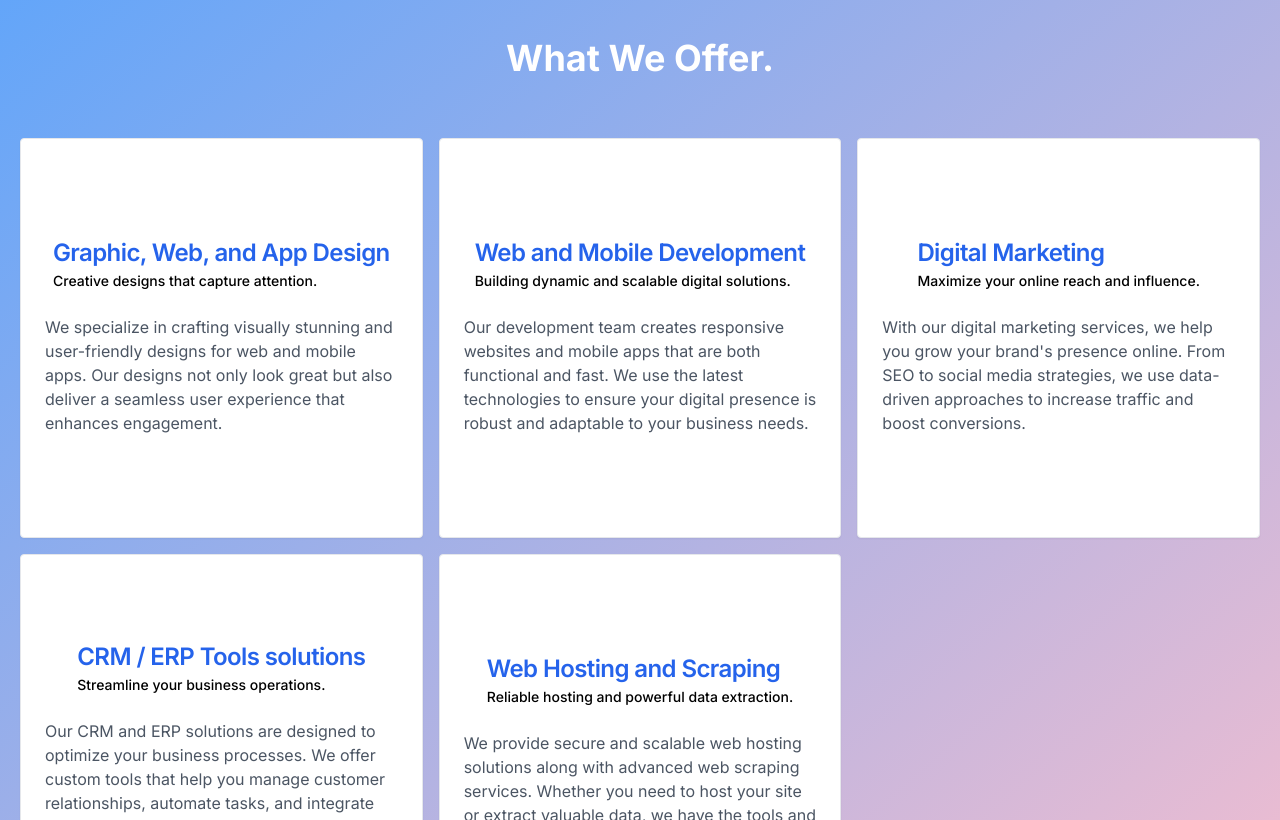
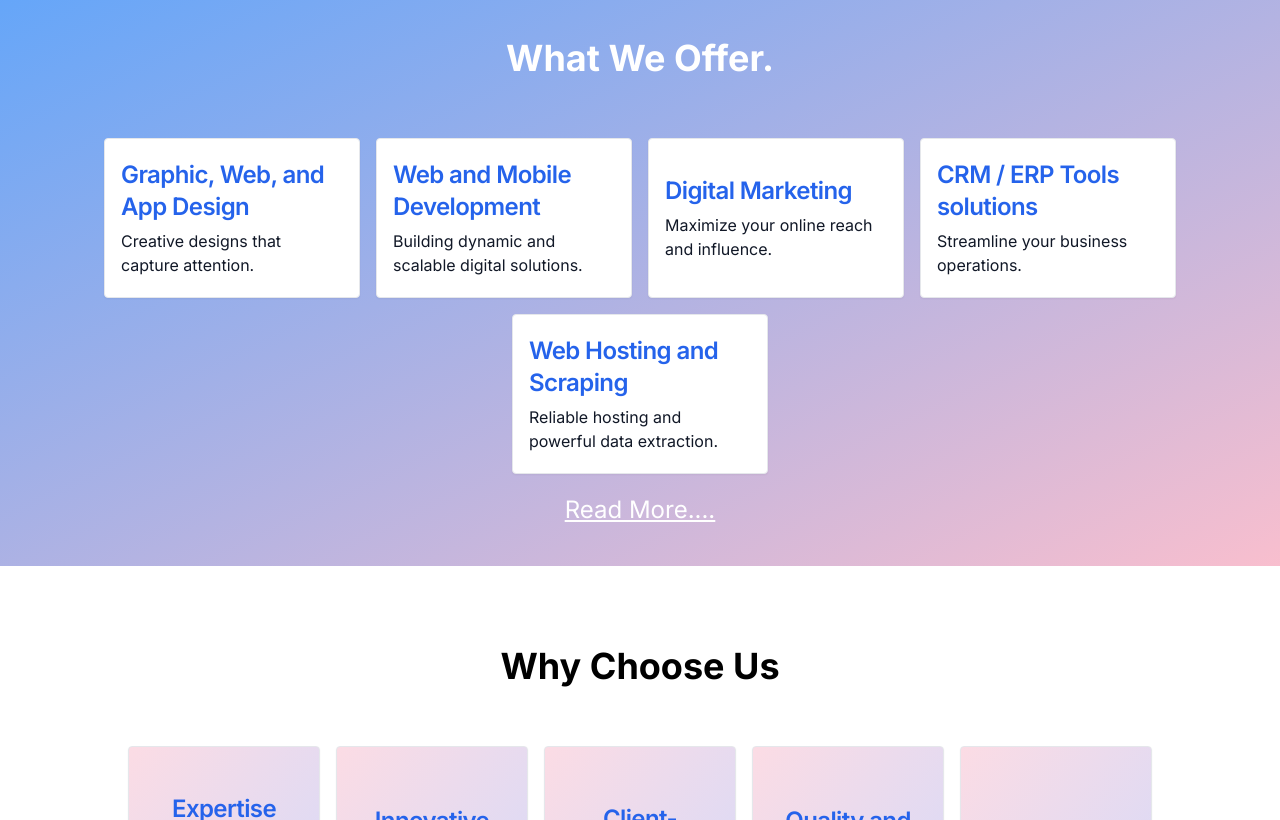
Before and after one commit to shivamdev24/Tecklo.co, a Next.js app: page / in a window 1280 px wide. Shown: the part 1980-2800 px from the top of the page. Built offline with nearby package versions, Linux system fonts and the light colour scheme.

Commit message:
small update

```diff
--- a/src/app/page.tsx
+++ b/src/app/page.tsx
@@ -16,56 +16,57 @@ import {
 import Link from "next/link";
 import { ContainerScroll } from "@/components/ui/container-scroll-animation";
 import { Fade } from "react-awesome-reveal";
-import Particlejs from "@/components/Particlejs";
+// import Particlejs from "@/components/Particlejs";
 import { BackgroundBeams } from "@/components/ui/background-beams";
+import ServiceComponentHome from "@/components/ServiceComponentHome";
 
 
 
 
 
 
-const Services = [
-  {
-    title: "Graphic, Web, and App Design",
-    description: "Creative designs that capture attention.",
-    content:
-      "We specialize in crafting visually stunning and user-friendly designs for web and mobile apps. Our designs not only look great but also deliver a seamless user experience that enhances engagement.",
-    footer: "Explore Our Designs",
-    direction: "left",
-  },
-  {
-    title: "Web and Mobile Development",
-    description: "Building dynamic and scalable digital solutions.",
-    content:
-      "Our development team creates responsive websites and mobile apps that are both functional and fast. We use the latest technologies to ensure your digital presence is robust and adaptable to your business needs.",
-    footer: "Start Your Project",
-    direction: "right",
-  },
-  {
-    title: "Digital Marketing",
-    description: "Maximize your online reach and influence.",
-    content:
-      "With our digital marketing services, we help you grow your brand's presence online. From SEO to social media strategies, we use data-driven approaches to increase traffic and boost conversions.",
-    footer: "Boost Your Presence",
-    direction: "up",
-  },
-  {
-    title: "CRM / ERP Tools solutions",
-    description: "Streamline your business operations.",
-    content:
-      "Our CRM and ERP solutions are designed to optimize your business processes. We offer custom tools that help you manage customer relationships, automate tasks, and integrate various aspects of your business into a single platform.",
-    footer: "Enhance Your Efficiency",
-    direction: "up",
-  },
-  {
-    title: "Web Hosting and Scraping",
-    description: "Reliable hosting and powerful data extraction.",
-    content:
-      "We provide secure and scalable web hosting solutions along with advanced web scraping services. Whether you need to host your site or extract valuable data, we have the tools and expertise to help you succeed.",
-    footer: "Discover Our Solutions",
-    direction: "down",
-  },
-];
+// const Services = [
+//   {
+//     title: "Graphic, Web, and App Design",
+//     description: "Creative designs that capture attention.",
+//     content:
+//       "We specialize in crafting visually stunning and user-friendly designs for web and mobile apps. Our designs not only look great but also deliver a seamless user experience that enhances engagement.",
+//     footer: "Explore Our Designs",
+//     direction: "left",
+//   },
+//   {
+//     title: "Web and Mobile Development",
+//     description: "Building dynamic and scalable digital solutions.",
+//     content:
+//       "Our development team creates responsive websites and mobile apps that are both functional and fast. We use the latest technologies to ensure your digital presence is robust and adaptable to your business needs.",
+//     footer: "Start Your Project",
+//     direction: "right",
+//   },
+//   {
+//     title: "Digital Marketing",
+//     description: "Maximize your online reach and influence.",
+//     content:
+//       "With our digital marketing services, we help you grow your brand's presence online. From SEO to social media strategies, we use data-driven approaches to increase traffic and boost conversions.",
+//     footer: "Boost Your Presence",
+//     direction: "up",
+//   },
+//   {
+//     title: "CRM / ERP Tools solutions",
+//     description: "Streamline your business operations.",
+//     content:
+//       "Our CRM and ERP solutions are designed to optimize your business processes. We offer custom tools that help you manage customer relationships, automate tasks, and integrate various aspects of your business into a single platform.",
+//     footer: "Enhance Your Efficiency",
+//     direction: "up",
+//   },
+//   {
+//     title: "Web Hosting and Scraping",
+//     description: "Reliable hosting and powerful data extraction.",
+//     content:
+//       "We provide secure and scalable web hosting solutions along with advanced web scraping services. Whether you need to host your site or extract valuable data, we have the tools and expertise to help you succeed.",
+//     footer: "Discover Our Solutions",
+//     direction: "down",
+//   },
+// ];
 
 
 const WhyChooseUs = [
@@ -272,11 +273,11 @@ export default function Home() {
                 What We Offer.
               </h1>
             </Fade>
-            <div className="max-w-7xl mx-auto grid grid-cols-1 sm:grid-cols-2 md:grid-cols-3 justify-  items-center gap-4 px-5">
+            {/* <div className="max-w-7xl mx-auto grid grid-cols-1 sm:grid-cols-2 md:grid-cols-3 justify-  items-center gap-4 px-5">
               {Services.map((service, index) => {
                 return (
                   <Fade direction="up" triggerOnce key={index}>
-                    <Card className="border h-[50vh] flex flex-col justify-center items-center rounded bg-white hover:scale-105 hover:shadow-lg hover:shadow-blue-400 hover:border-blue-500 transform transition-all duration-500 ease-in-out">
+                    <Card className="border h-full flex flex-col justify-center items-center rounded bg-white hover:scale-105 hover:shadow-lg hover:shadow-blue-400 hover:border-blue-500 transform transition-all duration-500 ease-in-out">
                       <Fade direction="up" triggerOnce>
                         <CardHeader>
                           <CardTitle className="text-blue-600 text-start">
@@ -289,14 +290,18 @@ export default function Home() {
                         <CardContent>
                           <p className="text-gray-600">{service.content}</p>
                         </CardContent>
-                        {/* <CardFooter>
+                        <CardFooter>
                       <p>{service.footer}</p>
-                    </CardFooter> */}
+                    </CardFooter>
                       </Fade>
                     </Card>
                   </Fade>
                 );
               })}
+            </div> */}
+
+            <div className="px-5 max-w-7xl mx-auto  ">
+              <ServiceComponentHome />
             </div>
             <Fade direction="up" triggerOnce>
               <Link
--- a/src/components/ServiceComponent.tsx
+++ b/src/components/ServiceComponent.tsx
@@ -302,7 +302,7 @@ function page() {
                   <div key={index} className="max-w-sm  group/card">
                     <div
                       className={cn(
-                        "cursor-pointer overflow-hidden relative card h-72 rounded-[10px] shadow-xl max-w-sm mx-auto flex flex-col justify-between p-4"
+                        "cursor-pointer overflow-hidden relative card h-64 rounded-[10px] shadow-xl max-w-sm mx-auto flex flex-col justify-around p-2"
                       )}
                     >
                       {props.img && (
@@ -314,11 +314,11 @@ function page() {
                           className="absolute w-full h-full top-0 left-0 object-cover"
                         />
                       )}
-                      <div className="absolute w-full h-full top-0 left-0 object-cover bg-black opacity-45"></div>
-                      <h1 className="font-bold text-xl md:text-2xl text-gray-50 relative z-10">
+                      <div className="absolute w-full h-full top-0 left-0 object-cover bg-black opacity-60"></div>
+                      <h1 className="font-bold text-3xl md:text-4xl text-gray-50 relative z-10">
                         {props.title}
                       </h1>
-                      <p className="font-medium text-sm text-gray-50 relative z-10 my-4">
+                      <p className="font-medium text-base text-gray-50 relative z-10 my-4">
                         {props.description}
                       </p>
                     </div>
@@ -387,7 +387,7 @@ function page() {
                         "cursor-pointer overflow-hidden relative card h-72 rounded-[10px] shadow-xl max-w-sm mx-auto flex flex-col justify-between p-4"
                       )}
                     >
-                      {props.img && (
+                      {/* {props.img && (
                         <Image
                           src={props.img}
                           alt={props.title}
@@ -395,12 +395,12 @@ function page() {
                           height={1000}
                           className="absolute w-full h-full top-0 left-0 object-cover"
                         />
-                      )}
+                      )} */}
                       <div className="absolute w-full h-full top-0 left-0 object-cover bg-black opacity-60"></div>
-                      <h1 className="font-bold text-lg md:text-xl text-gray-50 relative z-10">
+                      <h1 className="font-bold text-2xl md:text-3xl text-gray-50 relative z-10">
                         {props.title}
                       </h1>
-                      <p className="font-medium text-sm text-gray-50 relative z-10 my-4">
+                      <p className="font-medium text-base text-gray-50 relative z-10 my-4">
                         {props.description}
                       </p>
                     </div>
--- /dev/null
+++ b/src/components/ServiceComponentHome.tsx
@@ -0,0 +1,105 @@
+import { useState, useEffect } from "react";
+import { Fade } from "react-awesome-reveal";
+import {
+  Card,
+  CardContent,
+  CardDescription,
+  CardHeader,
+  CardTitle,
+} from "@/components/ui/card";
+
+const Services = [
+  {
+    title: "Graphic, Web, and App Design",
+    description: "Creative designs that capture attention.",
+    content:
+      "We specialize in crafting visually stunning and user-friendly designs for web and mobile apps. Our designs not only look great but also deliver a seamless user experience that enhances engagement.",
+  },
+  {
+    title: "Web and Mobile Development",
+    description: "Building dynamic and scalable digital solutions.",
+    content:
+      "Our development team creates responsive websites and mobile apps that are both functional and fast. We use the latest technologies to ensure your digital presence is robust and adaptable to your business needs.",
+  },
+  {
+    title: "Digital Marketing",
+    description: "Maximize your online reach and influence.",
+    content:
+      "With our digital marketing services, we help you grow your brand's presence online. From SEO to social media strategies, we use data-driven approaches to increase traffic and boost conversions.",
+  },
+  {
+    title: "CRM / ERP Tools solutions",
+    description: "Streamline your business operations.",
+    content:
+      "Our CRM and ERP solutions are designed to optimize your business processes. We offer custom tools that help you manage customer relationships, automate tasks, and integrate various aspects of your business into a single platform.",
+  },
+  {
+    title: "Web Hosting and Scraping",
+    description: "Reliable hosting and powerful data extraction.",
+    content:
+      "We provide secure and scalable web hosting solutions along with advanced web scraping services. Whether you need to host your site or extract valuable data, we have the tools and expertise to help you succeed.",
+  },
+];
+
+export default function ServicesComponent() {
+  const [visibleDescriptionIndex, setVisibleDescriptionIndex] = useState<
+    number | null
+  >(null);
+
+  // Function to handle visibility toggle
+  const toggleDescription = (index: number) => {
+    setVisibleDescriptionIndex(
+      visibleDescriptionIndex === index ? null : index
+    );
+  };
+
+  // Close description on scroll
+  useEffect(() => {
+    const handleScroll = () => {
+      setVisibleDescriptionIndex(null);
+    };
+    window.addEventListener("scroll", handleScroll);
+
+    return () => {
+      window.removeEventListener("scroll", handleScroll);
+    };
+  }, []);
+
+  return (
+    <div className="flex flex-wrap items-center justify-center gap-4 ">
+      {Services.map((service, index) => {
+        const isVisible = visibleDescriptionIndex === index;
+
+        return (
+          <Fade direction="up" triggerOnce key={index}>
+            <Card
+              className={`border flex flex-col justify-center items-center rounded bg-white hover:scale-105 hover:shadow-lg hover:shadow-blue-400 hover:border-blue-500 transform transition-all duration-500 ease-in-out md:w-[20vw] ${
+                isVisible ? "h-80  " : "h-40"
+              }`}
+              style={{
+                overflow: "hidden",
+                transition: "height 0.5s ease-in-out",
+              }}
+              onClick={() => toggleDescription(index)}
+            >
+              <CardHeader className="text-start p-4">
+                <CardTitle className="text-blue-600 text-2xl">
+                  {service.title}
+                </CardTitle>
+                <CardDescription className="text-gray-900 text-base">
+                  {service.description}
+                </CardDescription>
+              </CardHeader>
+
+              {isVisible && (
+                <CardContent className="relative text-gray-500 font-medium text-start px-4">
+                  {service.content}
+                </CardContent>
+              )}
+            </Card>
+          </Fade>
+        );
+      })}
+    </div>
+  );
+}
```
